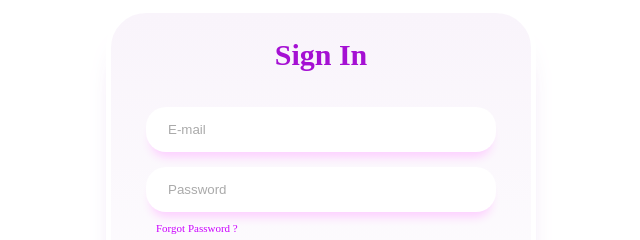
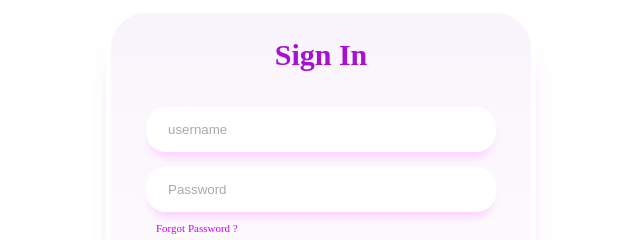
Before and after one commit to Marvins095/Marvins, a plain HTML site: page index.html in a window 1280 px wide. Shown: the top 240 px of the page, 319-959 px from the left. Drawn offline with Linux system fonts and the light colour scheme.

Commit message:
Update index.html

```diff
--- a/index.html
+++ b/index.html
@@ -12,7 +12,7 @@
     <div class="heading">Sign In</div>
     <form class="form" action="">
       <input
-        placeholder="E-mail"
+        placeholder="username"
         id="name"
         name="username"
         type="email"
```
